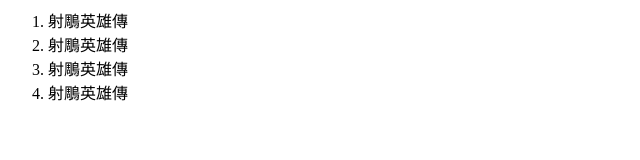
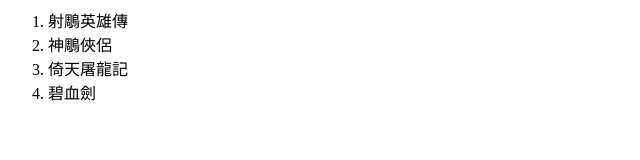
Before and after one commit to H1A0N2A1/h1a0n2a1.github.io, a plain HTML site: page Exercise3.htm.html in a window 1280 px wide. Shown: the whole page, without its empty margins (0-640 px from the left). Drawn offline with Linux system fonts and the light colour scheme.

Commit message:
Update Exercise3.htm.html

```diff
--- a/Exercise3.htm.html
+++ b/Exercise3.htm.html
@@ -1,8 +1,8 @@
 <body>
     <ol type="1234">
         <li>射鵰英雄傳</li>
-        <li>射鵰英雄傳</li>
-        <li>射鵰英雄傳</li>
-        <li>射鵰英雄傳</li>
+        <li>神鵰俠侶</li>
+        <li>倚天屠龍記</li>
+        <li>碧血劍</li>
     </ol>
 </body>
```
